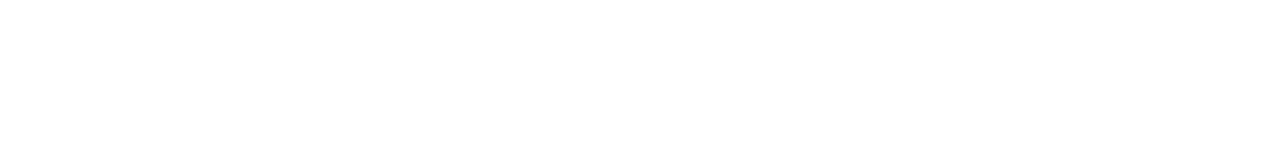
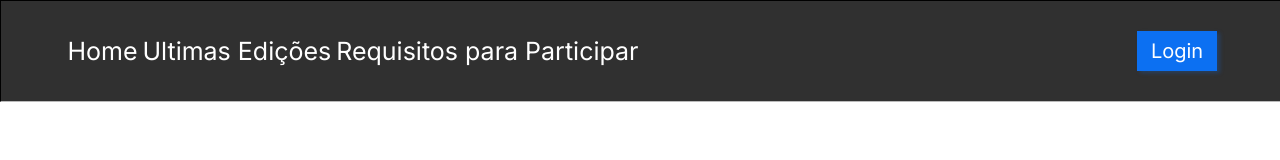
Before and after one commit to leandrodays/bootcamp-dnc, a plain HTML site: page index.html in a window 1280 px wide. Drawn offline with Linux system fonts and the light colour scheme.

Commit message:
Criação do Estilo CSS do Menu

```diff
--- /dev/null
+++ b/estilo.css
@@ -0,0 +1,46 @@
+@import url('https://fonts.googleapis.com/css2?family=Inter:wght@100;400&display=swap');
+
+body {
+  margin: 0px; /* Margem externa */
+  padding: 0px; /* Margen interna*/
+}
+#principal {
+  width: 100%;
+  height: 100px;
+  border: 1px solid black;
+  background-color: #303030;
+  display: flex;
+  justify-content: space-between;
+  align-items: center;
+  border-bottom: 1px solid #bababa;
+}
+#principal div a {
+  font-family: 'inter';
+  font-size: 25px;
+  font-weight: 600px;
+  color: white;
+  text-decoration: none;
+}
+#principal div a:hover {
+  color: #CCCCCC;
+}
+#menu {
+  display: flex;
+  width: 45%;
+  justify-content: space-around;
+  align-items: center;
+  margin-left: 5%;
+}
+#principal button {
+  margin-right: 5%;
+  background-color:#0C70F2;
+  border: 0;
+  height: 40px;
+  width: 80px;
+  font-family: 'inter';
+  font-size: 20px;
+  color: white;
+
+  box-shadow: 3px 2px 4px rgba(12, 112, 242, 0.25);
+  cursor: pointer;
+}
--- a/index.html
+++ b/index.html
@@ -5,8 +5,19 @@
   <meta http-equiv="X-UA-Compatible" content="IE=edge">
   <meta name="viewport" content="width=device-width, initial-scale=1.0">
   <title>Bootcamp DNC</title>
+  <link rel="stylesheet" href="estilo.css">
+  <style>
+
+  </style>
 </head>
 <body>
-
+    <nav id="principal">
+        <div id="menu">
+            <a href="">Home</a>
+            <a href="">Ultimas Edições</a>
+            <a href="">Requisitos para Participar</a>
+        </div>
+        <button>Login</button>
+    </nav>
 </body>
 </html>
```
